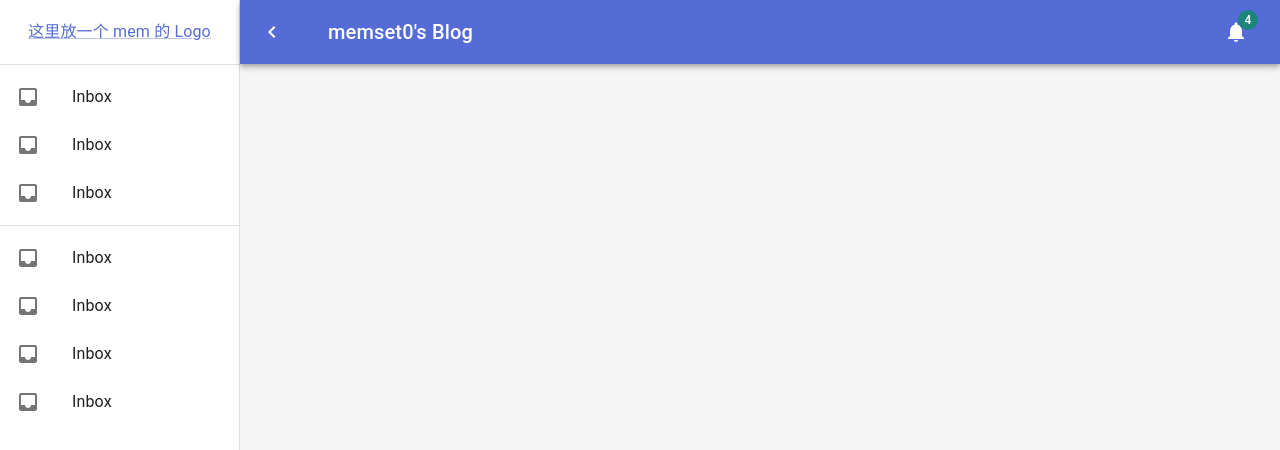
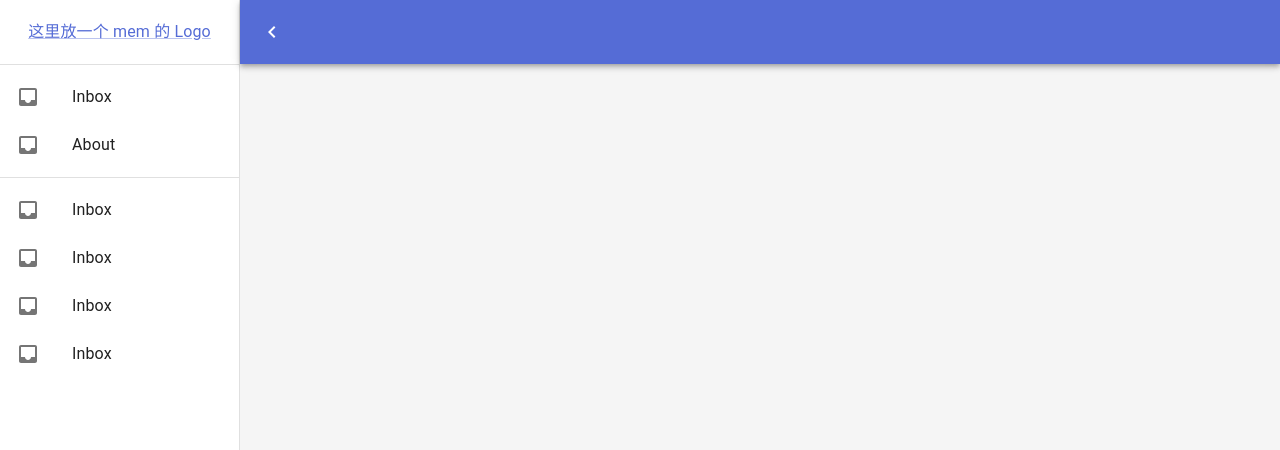
Before and after one commit to memset0/gatsby-blog, a Gatsby site: page / in a window 1280 px wide. Shown: the top 450 px of the page. Built offline with nearby package versions, Linux system fonts and the light colour scheme; Gatsby itself is replaced by a stand-in of ours.

Commit message:
feat: support responsive drawer

```diff
--- a/src/components/Layout.js
+++ b/src/components/Layout.js
@@ -3,28 +3,24 @@ import { styled, ThemeProvider } from "@mui/material/styles";
 import CssBaseline from "@mui/material/CssBaseline";
 import Toolbar from "@mui/material/Toolbar";
 import Typography from "@mui/material/Typography";
-import MuiDrawer from "@mui/material/Drawer";
+import Drawer from "@mui/material/Drawer";
 import Box from "@mui/material/Box";
 import MuiAppBar from "@mui/material/AppBar";
-import Divider from "@mui/material/Divider";
 import IconButton from "@mui/material/IconButton";
-import Badge from "@mui/material/Badge";
 import Container from "@mui/material/Container";
 import MenuIcon from "@mui/icons-material/Menu";
 import ChevronLeftIcon from "@mui/icons-material/ChevronLeft";
-import NotificationsIcon from "@mui/icons-material/Notifications";
-import Link from "./Link";
-import DrawerItems from "./Layout/DrawerItems";
+import useMediaQuery from "@mui/material/useMediaQuery";
+import DrawerContent from "./Layout/DrawerContent";
 
 import theme from "../theme";
-import siteMetadata from "../data/metadata";
+// import siteMetadata from "../data/metadata";
 
 const drawerWidth = 240;
-const collapsedDrawerWidth = 100;
 
 const AppBar = styled(MuiAppBar, {
   shouldForwardProp: prop => prop !== "open",
-})(({ theme, open }) => ({
+})(({ theme, open, isMobile }) => ({
   zIndex: theme.zIndex.drawer + 1,
   transition: theme.transitions.create(["width", "margin"], {
     easing: theme.transitions.easing.sharp,
@@ -32,7 +28,7 @@ const AppBar = styled(MuiAppBar, {
   }),
   ...(open && {
     marginLeft: drawerWidth,
-    width: `calc(100% - ${drawerWidth}px)`,
+    width: isMobile ? "100%" : `calc(100% - ${drawerWidth}px)`,
     transition: theme.transitions.create(["width", "margin"], {
       easing: theme.transitions.easing.sharp,
       duration: theme.transitions.duration.enteringScreen,
@@ -40,7 +36,7 @@ const AppBar = styled(MuiAppBar, {
   }),
 }));
 
-const Drawer = styled(MuiDrawer, {
+const PermanentDrawer = styled(Drawer, {
   shouldForwardProp: prop => prop !== "open",
 })(({ theme, open }) => ({
   "& .MuiDrawer-paper": {
@@ -59,24 +55,31 @@ const Drawer = styled(MuiDrawer, {
         duration: theme.transitions.duration.leavingScreen,
       }),
       width: theme.spacing(7),
-      [theme.breakpoints.up("sm")]: {
-        width: theme.spacing(9),
-      },
     }),
   },
 }));
 
 const Layout = ({ children, title }) => {
   const [open, setOpen] = React.useState(true);
+  const [mobileOpen, setMobileOpen] = React.useState(false);
+
+  const isMobile = useMediaQuery(() => theme.breakpoints.down("sm"));
+
   const toggleDrawer = () => {
     setOpen(!open);
   };
+  const toggleMobileDrawer = () => {
+    setMobileOpen(!mobileOpen);
+  };
+
+  const container =
+    window !== undefined ? () => window.document.body : undefined;
 
   return (
     <ThemeProvider theme={theme}>
       <Box sx={{ display: "flex" }}>
         <CssBaseline />
-        <AppBar position="absolute" open={open}>
+        <AppBar position="absolute" open={open} isMobile={isMobile}>
           <Toolbar
             sx={{
               pr: "24px", // keep right padding when drawer closed
@@ -87,13 +90,21 @@ const Layout = ({ children, title }) => {
               edge="start"
               color="inherit"
               aria-label="open drawer"
-              onClick={toggleDrawer}
+              onClick={isMobile ? toggleMobileDrawer : toggleDrawer}
               sx={{
                 marginRight: "36px",
               }}
             >
-              <MenuIcon sx={{ ...(open && { display: "none" }) }} />
-              <ChevronLeftIcon sx={{ ...(!open && { display: "none" }) }} />
+              <MenuIcon
+                sx={{
+                  display: { xs: "block", md: open ? "none" : "block" },
+                }}
+              />
+              <ChevronLeftIcon
+                sx={{
+                  display: { xs: "none", md: !open ? "none" : "block" },
+                }}
+              />
             </IconButton>
 
             {/* Appbar 标题 */}
@@ -104,40 +115,47 @@ const Layout = ({ children, title }) => {
               noWrap
               sx={{ flexGrow: 1 }}
             >
-              {title ? title : siteMetadata.title}
+              {title ? title : ""}
             </Typography>
 
             {/* Appbar 右侧 */}
-            <IconButton color="inherit">
+            {/* <IconButton color="inherit">
               <Badge badgeContent={4} color="secondary">
                 <NotificationsIcon />
               </Badge>
-            </IconButton>
+            </IconButton> */}
           </Toolbar>
         </AppBar>
 
-        <Drawer anchor="left" variant="permanent" open={open}>
-          <Toolbar
-            sx={{
-              display: "flex",
-              alignItems: "center",
-              justifyContent: "flex-end",
-              px: [1],
-            }}
-          >
-            <Link
-              to="/"
-              sx={{
-                width: "100%",
-                textAlign: "center",
-              }}
-            >
-              这里放一个 mem 的 Logo
-            </Link>
-          </Toolbar>
-          <Divider />
-          <DrawerItems />
+        <Drawer
+          container={container}
+          variant="temporary"
+          open={mobileOpen}
+          onClose={toggleMobileDrawer}
+          ModalProps={{
+            keepMounted: true, // Better open performance on mobile.
+          }}
+          sx={{
+            display: { xs: "block", sm: "none" },
+            "& .MuiDrawer-paper": {
+              boxSizing: "border-box",
+              width: drawerWidth,
+            },
+          }}
+        >
+          <DrawerContent />
         </Drawer>
+
+        <PermanentDrawer
+          anchor="left"
+          variant="permanent"
+          open={open}
+          sx={{
+            display: { xs: "none", sm: "block" },
+          }}
+        >
+          <DrawerContent />
+        </PermanentDrawer>
 
         <Box
           component="main"
--- /dev/null
+++ b/src/components/Layout/DrawerContent.js
@@ -0,0 +1,90 @@
+import React from "react";
+import List from "@mui/material/List";
+import ListItem from "@mui/material/ListItem";
+import ListItemButton from "@mui/material/ListItemButton";
+import ListItemIcon from "@mui/material/ListItemIcon";
+import ListItemText from "@mui/material/ListItemText";
+import Toolbar from "@mui/material/Toolbar";
+import Divider from "@mui/material/Divider";
+import InboxIcon from "@mui/icons-material/Inbox";
+import { Link as GatsbyLink } from "gatsby";
+import Link from "../Link";
+
+const DrawerContent = () => {
+  return (
+    <>
+      <Toolbar
+        sx={{
+          display: "flex",
+          alignItems: "center",
+          justifyContent: "flex-end",
+          px: [1],
+        }}
+      >
+        <Link
+          to="/"
+          sx={{
+            width: "100%",
+            textAlign: "center",
+          }}
+        >
+          这里放一个 mem 的 Logo
+        </Link>
+      </Toolbar>
+      <Divider />
+      <List component="nav">
+        <ListItem disablePadding>
+          <ListItemButton to="/" component={GatsbyLink}>
+            <ListItemIcon>
+              <InboxIcon />
+            </ListItemIcon>
+            <ListItemText primary="Inbox" />
+          </ListItemButton>
+        </ListItem>
+        <ListItem disablePadding>
+          <ListItemButton to="/about" component={GatsbyLink}>
+            <ListItemIcon>
+              <InboxIcon />
+            </ListItemIcon>
+            <ListItemText primary="About" />
+          </ListItemButton>
+        </ListItem>
+        <Divider sx={{ my: 1 }} />
+        <ListItem disablePadding>
+          <ListItemButton>
+            <ListItemIcon>
+              <InboxIcon />
+            </ListItemIcon>
+            <ListItemText primary="Inbox" />
+          </ListItemButton>
+        </ListItem>
+        <ListItem disablePadding>
+          <ListItemButton>
+            <ListItemIcon>
+              <InboxIcon />
+            </ListItemIcon>
+            <ListItemText primary="Inbox" />
+          </ListItemButton>
+        </ListItem>
+        <ListItem disablePadding>
+          <ListItemButton>
+            <ListItemIcon>
+              <InboxIcon />
+            </ListItemIcon>
+            <ListItemText primary="Inbox" />
+          </ListItemButton>
+        </ListItem>
+        <ListItem disablePadding>
+          <ListItemButton>
+            <ListItemIcon>
+              <InboxIcon />
+            </ListItemIcon>
+            <ListItemText primary="Inbox" />
+          </ListItemButton>
+        </ListItem>
+      </List>
+    </>
+  );
+};
+
+export default DrawerContent;
--- a/src/components/Layout/DrawerItems.js
+++ /dev/null
@@ -1,74 +0,0 @@
-import React from "react";
-import List from "@mui/material/List";
-import ListItem from "@mui/material/ListItem";
-import ListItemButton from "@mui/material/ListItemButton";
-import ListItemIcon from "@mui/material/ListItemIcon";
-import ListItemText from "@mui/material/ListItemText";
-import Divider from "@mui/material/Divider";
-import InboxIcon from "@mui/icons-material/Inbox";
-
-const DrawerItems = () => {
-  return (
-    <List component="nav">
-      <ListItem disablePadding>
-        <ListItemButton>
-          <ListItemIcon>
-            <InboxIcon />
-          </ListItemIcon>
-          <ListItemText primary="Inbox" />
-        </ListItemButton>
-      </ListItem>
-      <ListItem disablePadding>
-        <ListItemButton>
-          <ListItemIcon>
-            <InboxIcon />
-          </ListItemIcon>
-          <ListItemText primary="Inbox" />
-        </ListItemButton>
-      </ListItem>
-      <ListItem disablePadding>
-        <ListItemButton>
-          <ListItemIcon>
-            <InboxIcon />
-          </ListItemIcon>
-          <ListItemText primary="Inbox" />
-        </ListItemButton>
-      </ListItem>
-      <Divider sx={{ my: 1 }} />
-      <ListItem disablePadding>
-        <ListItemButton>
-          <ListItemIcon>
-            <InboxIcon />
-          </ListItemIcon>
-          <ListItemText primary="Inbox" />
-        </ListItemButton>
-      </ListItem>
-      <ListItem disablePadding>
-        <ListItemButton>
-          <ListItemIcon>
-            <InboxIcon />
-          </ListItemIcon>
-          <ListItemText primary="Inbox" />
-        </ListItemButton>
-      </ListItem>
-      <ListItem disablePadding>
-        <ListItemButton>
-          <ListItemIcon>
-            <InboxIcon />
-          </ListItemIcon>
-          <ListItemText primary="Inbox" />
-        </ListItemButton>
-      </ListItem>
-      <ListItem disablePadding>
-        <ListItemButton>
-          <ListItemIcon>
-            <InboxIcon />
-          </ListItemIcon>
-          <ListItemText primary="Inbox" />
-        </ListItemButton>
-      </ListItem>
-    </List>
-  );
-};
-
-export default DrawerItems;
```
